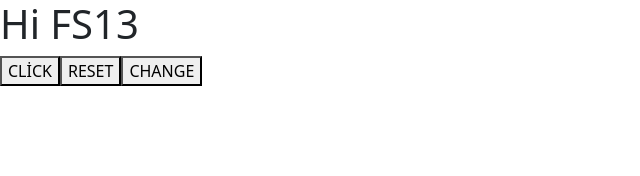
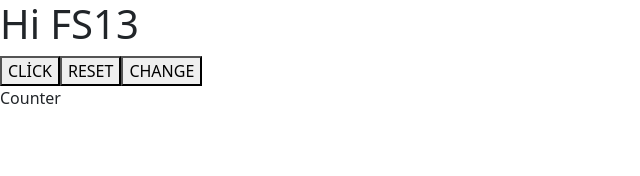
Before and after one commit to nurantezer/react, a React (Create React App) app in the folder 04_events-useStateHook/: page / in a window 1280 px wide. Shown: the top 176 px of the page, without its empty margins (0-640 px from the left). Built offline with nearby package versions, Linux system fonts and the light colour scheme.

Commit message:
classcomponents

```diff
--- a/04_events-useStateHook/src/App.js
+++ b/04_events-useStateHook/src/App.js
@@ -1,9 +1,11 @@
 import Event from "./components/1-events/Event"
+import Counter from "./components/Counter"
 
 function App() {
   return (
     <div>
       <Event/>
+      <Counter/>
     </div>
   )
 }
--- /dev/null
+++ b/04_events-useStateHook/src/components/Counter.jsx
@@ -0,0 +1,9 @@
+import React from 'react'
+
+const Counter = () => {
+  return (
+    <div>Counter</div>
+  )
+}
+
+export default Counter
```
